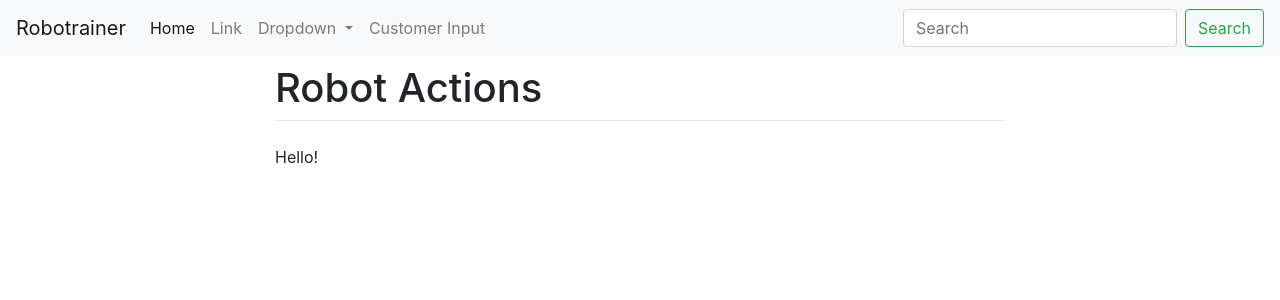
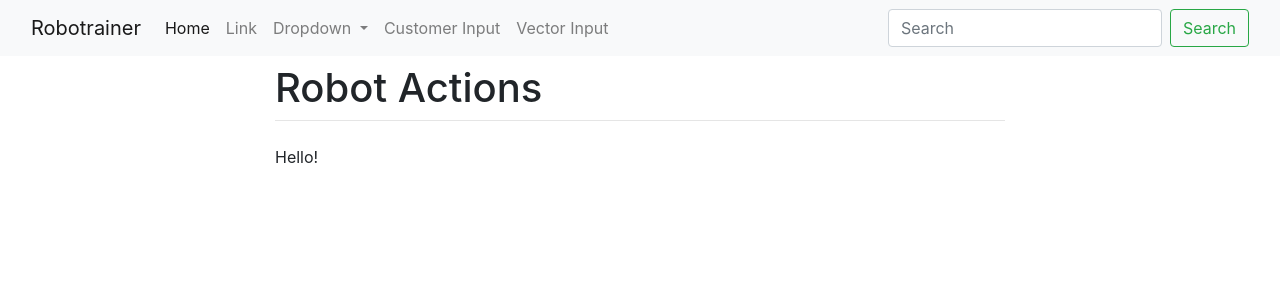
Before and after one commit to JohnnyLiang1018/RaaS-Edge, a Django app: page / in a window 1280 px wide. Shown: the top 300 px of the page. Run offline with Django 3.2, Linux system fonts and the light colour scheme; some libraries are stand-ins or nearby versions.

Commit message:
Create Vector Box

```diff
--- a/backend/templates/backend/base.html
+++ b/backend/templates/backend/base.html
@@ -3,7 +3,7 @@
   <head>
     <meta charset="utf-8" />
     <title>Robotrainer</title>
-    <link rel="stylesheet" href="https://cdn.jsdelivr.net/npm/bootstrap@4.4.1/dist/css/bootstrap.min.css" integrity="sha384-Vkoo8x4CGsO3+Hhxv8T/Q5PaXtkKtu6ug5TOeNV6gBiFeWPGFN9MuhOf23Q9Ifjh" crossorigin="anonymous">
+    <!-- <link rel="stylesheet" href="https://cdn.jsdelivr.net/npm/bootstrap@4.4.1/dist/css/bootstrap.min.css" integrity="sha384-Vkoo8x4CGsO3+Hhxv8T/Q5PaXtkKtu6ug5TOeNV6gBiFeWPGFN9MuhOf23Q9Ifjh" crossorigin="anonymous"> -->
     <link rel="stylesheet" href="https://stackpath.bootstrapcdn.com/bootstrap/4.1.3/css/bootstrap.min.css" integrity="sha384-MCw98/SFnGE8fJT3GXwEOngsV7Zt27NXFoaoApmYm81iuXoPkFOJwJ8ERdknLPMO" crossorigin="anonymous">
     <script src="https://stackpath.bootstrapcdn.com/bootstrap/4.1.3/js/bootstrap.min.js" integrity="sha384-ChfqqxuZUCnJSK3+MXmPNIyE6ZbWh2IMqE241rYiqJxyMiZ6OW/JmZQ5stwEULTy" crossorigin="anonymous"></script>
     <script src="https://code.jquery.com/jquery-3.4.1.slim.min.js" integrity="sha384-J6qa4849blE2+poT4WnyKhv5vZF5SrPo0iEjwBvKU7imGFAV0wwj1yYfoRSJoZ+n" crossorigin="anonymous"></script>
@@ -11,11 +11,11 @@
   <body>
        <!--Navbar-->
        <nav class="navbar navbar-expand-lg navbar-light bg-light">
+        <div class="container-fluid">
           <a class="navbar-brand" href="#">Robotrainer</a>
           <button class="navbar-toggler" type="button" data-toggle="collapse" data-target="#navbarSupportedContent" aria-controls="navbarSupportedContent" aria-expanded="false" aria-label="Toggle navigation">
               <span class="navbar-toggler-icon"></span>
           </button>
-
           <div class="collapse navbar-collapse" id="navbarSupportedContent">
             <ul class="navbar-nav mr-auto">
               <li class="nav-item active">
@@ -38,11 +38,15 @@
               <li class="nav-item">
                 <a class="nav-link" href="{% url 'customer_data' %}">Customer Input</a>
               </li>
+              <li class="nav-item">
+                <a class="nav-link" href="{% url 'vector_data' %}">Vector Input</a>
+              </li>
             </ul>
             <form class="form-inline my-2 my-lg-0">
               <input class="form-control mr-sm-2" type="search" placeholder="Search" aria-label="Search">
               <button class="btn btn-outline-success my-2 my-sm-0" type="submit">Search</button>
             </form>
+          </div>
         </div>
       </nav>
 
--- a/backend/urls.py
+++ b/backend/urls.py
@@ -16,10 +16,14 @@ Including another URLconf
 from django.urls import path, include
 from . import views
 from backend.views import InputFormCreateView
+from backend.views import VectorFormCreateView
 
 urlpatterns = [
     path('', views.home, name="home"),
     path('customer_data/', InputFormCreateView.as_view(), name="customer_data"),
-    path('customer_data/save_data', views.save_robot_actions, name="save_robot_actions")
+    path('customer_data/save_data', views.save_robot_actions, name="save_robot_actions"),
+    path('vector_data/', VectorFormCreateView.as_view(), name="vector_data"),
+    path('vector_data/save_vector_data', views.save_vector_data, name="save_vector_data")
+
     # path('/', include('api.urls'))
 ]
--- a/backend/views.py
+++ b/backend/views.py
@@ -1,8 +1,12 @@
-from django.http import HttpResponse
+from django.http import HttpResponse, JsonResponse
 from django.shortcuts import render
-from .models import InputForm
+from .models import InputForm, VectorForm
 from django.views.decorators.csrf import csrf_exempt
 from django.views.generic import CreateView
+import json
+import requests
+
+ngrok_flask_hostname = ""
 
 class InputFormCreateView(CreateView):
     model = InputForm
@@ -16,6 +20,16 @@ class InputFormCreateView(CreateView):
 
         return form
 
+class VectorFormCreateView(CreateView):
+    model = VectorForm
+    fields = ('vector_text_box',)
+
+    def get_form(self, form_class=None):
+        form = super(VectorFormCreateView, self).get_form(form_class)
+        form.fields['vector_text_box'].required = True
+
+        return form
+
 def home(request):
     return render(request, 'homepage.html')
 
@@ -23,4 +37,22 @@ def home(request):
 def save_robot_actions(request):
     print(request.body)
     print(request.POST.dict())
+    jsonData = json.dumps(request.POST.dict())
+    # return send_flask_data(jsonData)
     return HttpResponse(request.POST.dict()["number_of_robots"])
+
+@csrf_exempt
+def save_vector_data(request):
+    print(request.body)
+    print(request.POST.dict())
+    vector_data = {
+        "id": request.POST.dict()["vector_text_box"]
+    }
+    jsonData = json.dumps(vector_data)
+    return HttpResponse(request.POST.dict()["vector_text_box"])
+    # return (send_flask_data(request.POST.dict()[]))
+
+
+def send_flask_data(json_data):
+    response = requests.post(ngrok_flask_hostname, data=json_data)
+    return response.content
```
Also changed, not shown: backend/models.py (+9 -0 lines), backend/templates/backend/vectorform_form.html (added, +12 -0 lines). Lines whose indentation alone changed are shown as unchanged.
